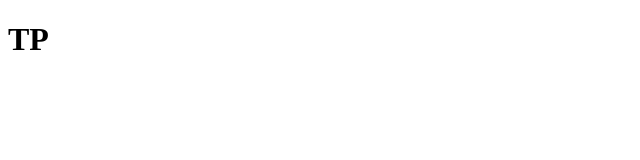
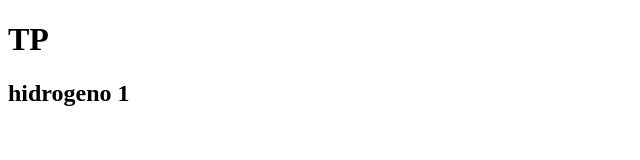
Before and after one commit to LeoEsp777/queso, a plain HTML site: page index.html in a window 1280 px wide. Shown: the whole page, without its empty margins (0-640 px from the left). Drawn offline with Linux system fonts and the light colour scheme.

Commit message:
Update index.html

```diff
--- a/index.html
+++ b/index.html
@@ -7,5 +7,6 @@
 </head>
 <body>
     <h1>TP</h1>
+    <h2>hidrogeno 1</h2>
 </body>
 </html>
```
